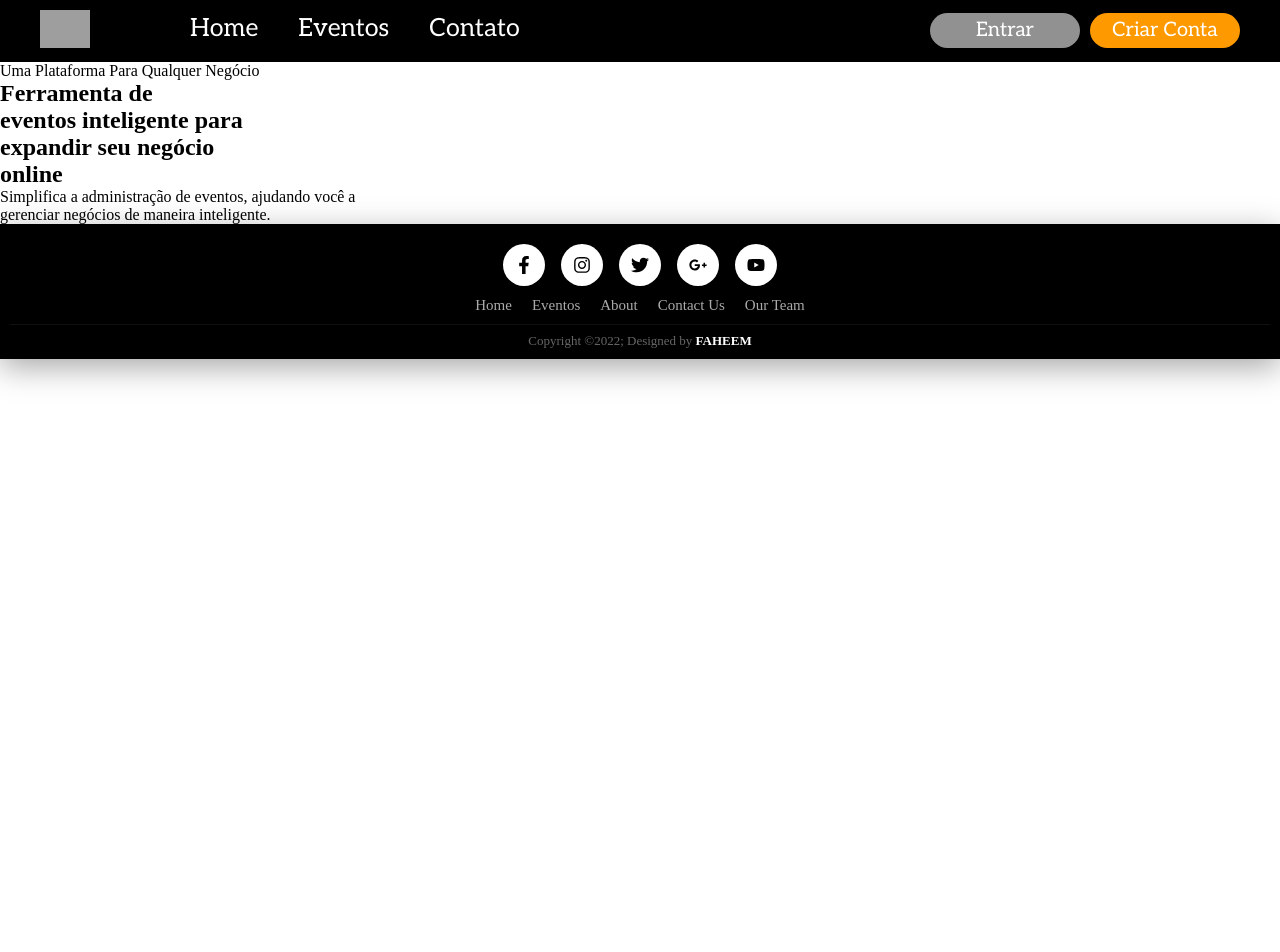
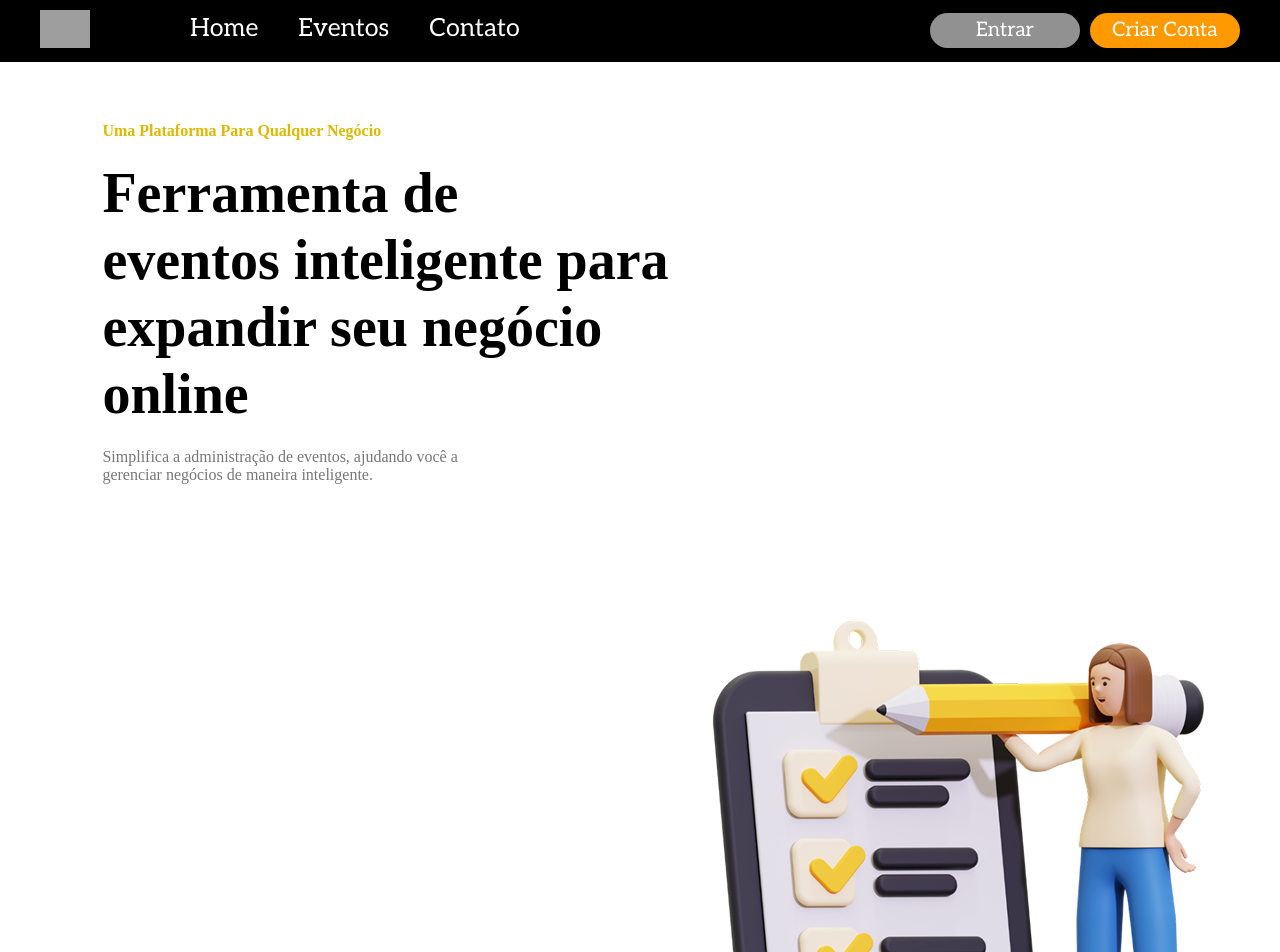
Before and after one commit to Dzxxx15/Elevents, a React (Vite) app: page / in a window 1280 px wide. Shown: the part 40-992 px from the top of the page. Before the commit the page ends 800 px from the top, so only its background shows below. Built offline with nearby package versions, Linux system fonts and the light colour scheme; grey boxes are pictures that could not be loaded; a web font is replaced by a local one.

Commit message:
Elevents

```diff
--- a/src/Css/CriarContaModule.css
+++ b/src/Css/CriarContaModule.css
@@ -13,7 +13,7 @@
   background: #fff;
   border-radius: 20px;
   box-shadow: 0 8px 20px rgba(0, 0, 0, 0.15);
-  width: 420px;
+  width: 520px;
   height: 520px;
   display: flex;
   flex-direction: column;
@@ -30,7 +30,7 @@
   height: 120px;
   display: flex;
   align-items: center;
-  gap: 3.5rem;
+  gap: 5rem;
   position: relative;
   padding-left: 15px;
   font-family: 'Alexandria', sans-serif;
@@ -95,10 +95,12 @@
   padding: 14px 45px;
   border-radius: 30px;
   text-decoration: none;
-  font-weight: bold;
-  font-size: 16px;
+  font-size: 20px;
   transition: background 0.3s ease;
   font-family: 'Aleo', serif;
+  min-width: 400px;
+  min-height: 20px;
+  text-align: center;
 }
 
 .btn-orange {
--- a/src/Css/HomeModule.css
+++ b/src/Css/HomeModule.css
@@ -0,0 +1,60 @@
+.introdução {
+  display: flex;
+  align-items: center; /* centraliza verticalmente */
+  justify-content: space-between;
+  padding: 60px 8%;
+  background: #fff;
+  flex-wrap: wrap; /* permite quebrar em telas pequenas */
+  gap: 40px; /* espaço entre texto e imagem */
+}
+
+.introdução-texto {
+  flex: 1 1 500px; /* ocupa espaço e permite encolher */
+  max-width: 600px;
+}
+
+.introdução-texto .subtitulo {
+  font-size: 16px;
+  color: #e0b800;
+  font-weight: bold;
+  margin-bottom: 20px;
+}
+
+.introdução-texto h1 {
+  font-size: 56px;
+  line-height: 1.2;
+  font-weight: 700;
+  color: #000;
+  margin-bottom: 20px;
+}
+
+.introdução-texto .descricao {
+  font-size: 16px;
+  color: #777;
+  margin-bottom: 30px;
+}
+
+.introdução-imagem {
+  flex: 1 1 400px; /* ocupa espaço e permite encolher */
+  display: flex;
+  justify-content: flex-end;
+}
+
+.introdução-imagem img {
+  max-width: 100%;
+  height: auto;
+  border-radius: 10px; /* opcional, só pra estilo */
+}
+
+/* Responsividade */
+@media (max-width: 900px) {
+  .introdução {
+    flex-direction: column;
+    text-align: center;
+  }
+
+  .introdução-imagem {
+    justify-content: center;
+    margin-top: 30px;
+  }
+}
--- a/src/views/CriarConta.jsx
+++ b/src/views/CriarConta.jsx
@@ -1,7 +1,6 @@
 import React from "react";
 import { Link } from "react-router-dom";
 import '../Css/CriarContaModule.css';
-import Footer from "../componentes/Footer";
 
 // ✅ Importar imagem do ícone
 import account from '../assets/user.png'; // verifique se está realmente em: /src/assets/account.png
--- a/src/views/Home.jsx
+++ b/src/views/Home.jsx
@@ -1,21 +1,32 @@
 import Footer from "../componentes/Footer"
+import ImgHome from "../assets/ImgHome.png"
+import '../Css/HomeModule.css';
+
 function Home() {
+  const src = ImgHome
 
   return (
     <>
-      <section class="introdução">
-        <div class="introdução-texto">
-          <p class="subtitulo">Uma Plataforma Para Qualquer Negócio</p>
-
-          <h1>Ferramenta de<br />
+      <section className="introdução">
+        <div className="introdução-texto">
+          <p className="subtitulo">Uma Plataforma Para Qualquer Negócio</p>
+          <h1>
+            Ferramenta de<br />
             eventos inteligente para<br />
             expandir seu negócio<br />
-            online</h1>
-
-          <p class="descricao">Simplifica a administração de eventos, ajudando você a<br />
-            gerenciar negócios de maneira inteligente.</p>
+            online
+          </h1>
+          <p className="descricao">
+            Simplifica a administração de eventos, ajudando você a<br />
+            gerenciar negócios de maneira inteligente.
+          </p>
         </div>
       </section>
+
+      <div className="introdução-imagem">
+        <img src={src} alt="Imagem de introdução" />
+      </div>
+
       <Footer />
     </>
   )
```
Also changed, not shown: src/assets/ImgHome.png (added).
